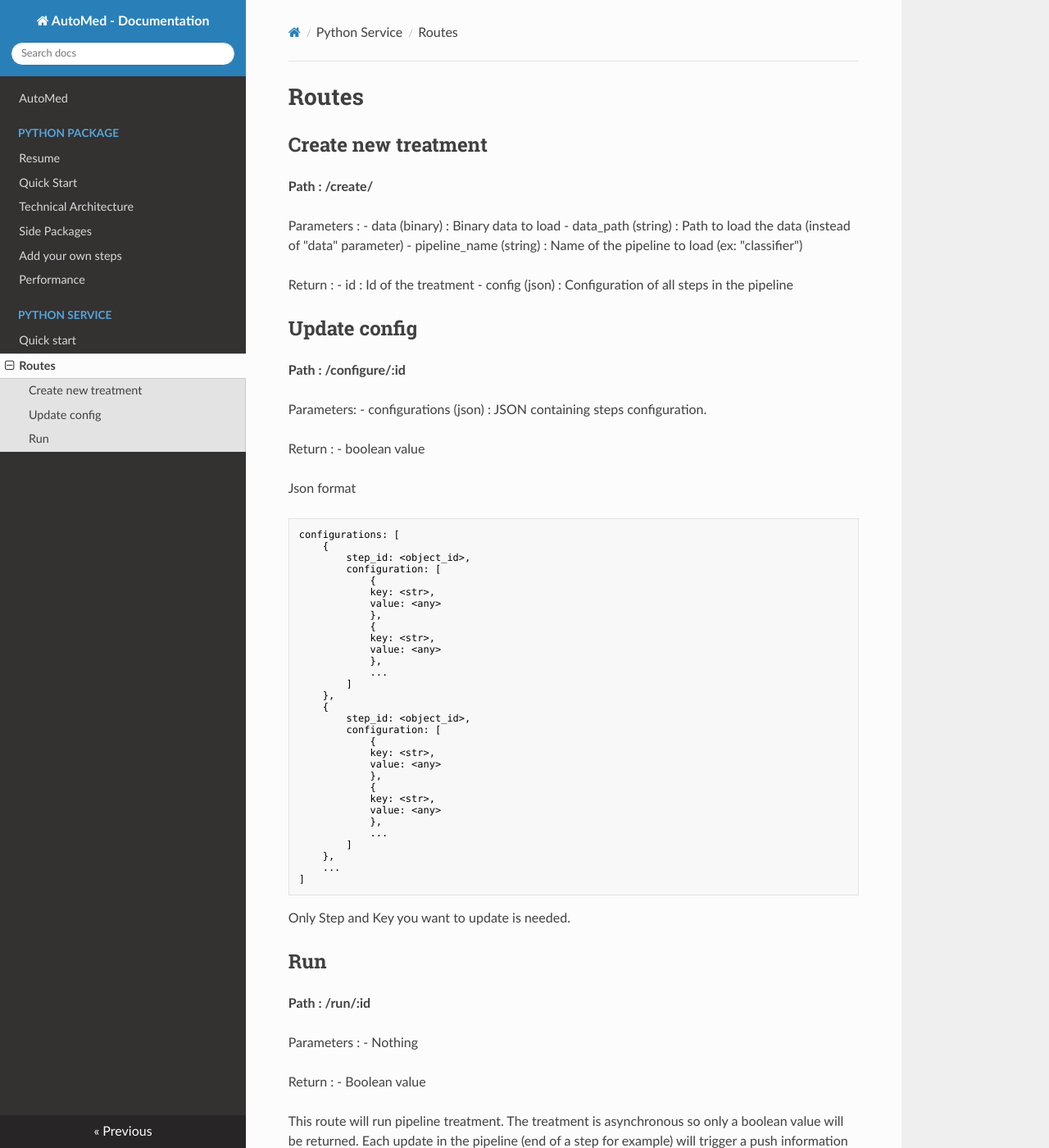
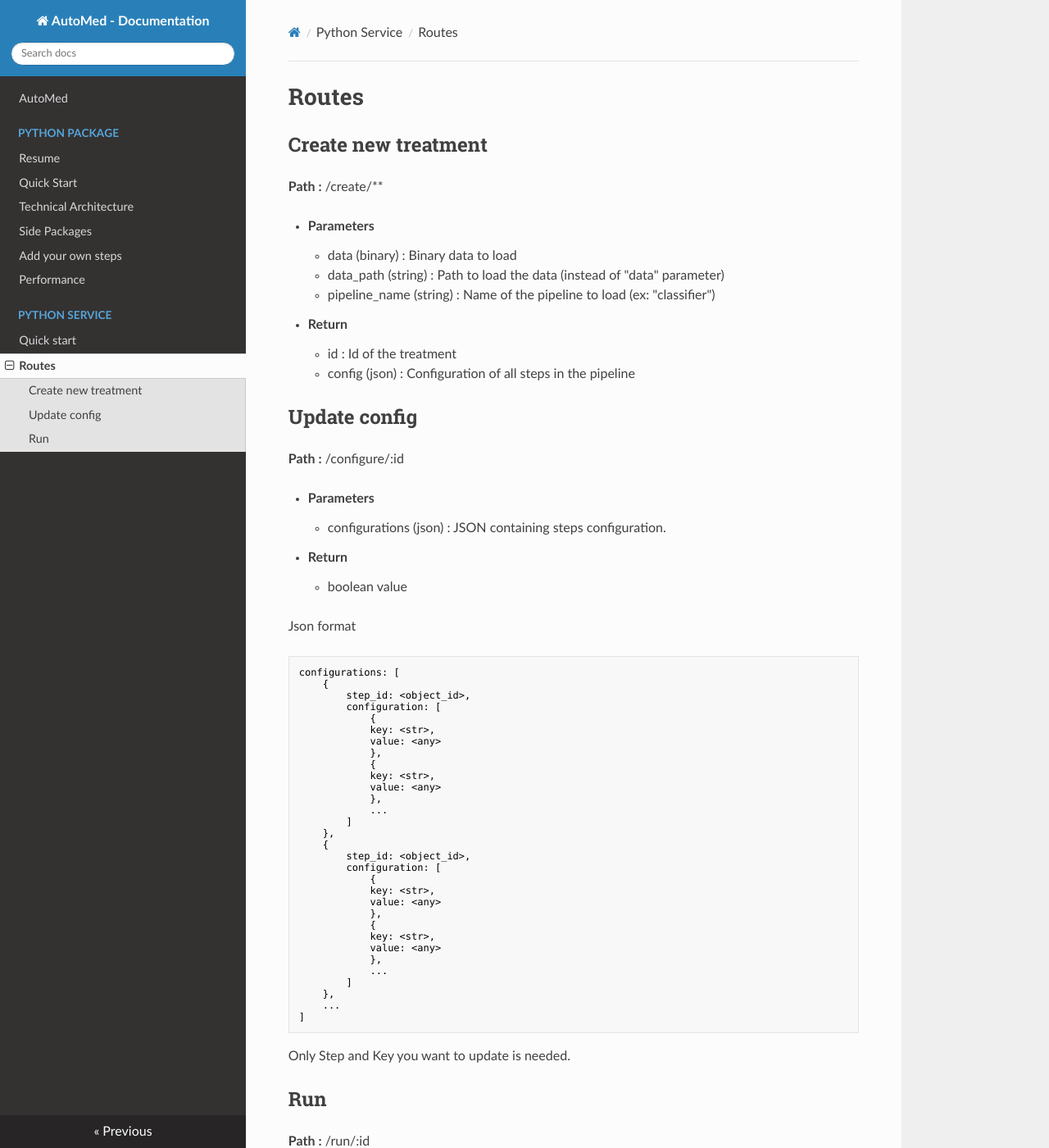
Before and after one commit to IIAS-Research/iaml, an MkDocs documentation site: the page built from docs/Python Service/routes.md, in a window 1280 px wide and 1400 px high. Shown: the whole window at 82% size. Built offline with MkDocs 1.6.1, drawn with Linux system fonts in a browser that asks for light colours; nearby versions of some CDN libraries; some of the changed lines change nothing that is shown; some of the changed text lies outside the part shown.

Commit message:
[DOCS] Improve docs style

````diff
--- a/docs/Python Service/routes.md
+++ b/docs/Python Service/routes.md
@@ -1,25 +1,23 @@
 # Routes
 
 ## Create new treatment
-**Path : /create/**
+**Path :** /create/**
 
-Parameters :
-- data (binary) : Binary data to load
-- data_path (string) : Path to load the data (instead of "data" parameter)
-- pipeline_name (string) : Name of the pipeline to load (ex: "classifier")
-
-Return :
-- id : Id of the treatment
-- config (json) : Configuration of all steps in the pipeline
+- **Parameters**
+    - data (binary) : Binary data to load
+    - data_path (string) : Path to load the data (instead of "data" parameter)
+    - pipeline_name (string) : Name of the pipeline to load (ex: "classifier")
+- **Return**
+    - id : Id of the treatment
+    - config (json) : Configuration of all steps in the pipeline
 
 ## Update config
-**Path : /configure/:id**
+**Path :** /configure/:id
 
-Parameters:
-- configurations (json) : JSON containing steps configuration.
-
-Return :
-- boolean value
+- **Parameters**
+    - configurations (json) : JSON containing steps configuration.
+- **Return**
+    - boolean value
 
 Json format
 ```json
@@ -59,13 +57,12 @@
 Only Step and Key you want to update is needed.
 
 ## Run
-**Path : /run/:id**
+**Path :** /run/:id
 
-Parameters :
-- Nothing
-
-Return :
-- Boolean value
+- **Parameters**
+    - Nothing
+- **Return**
+    - Boolean value
 
 This route will run pipeline treatment. The treatment is asynchronous so only a boolean value will be returned.
 Each update in the pipeline (end of a step for example) will trigger a push information to the web server.
````
